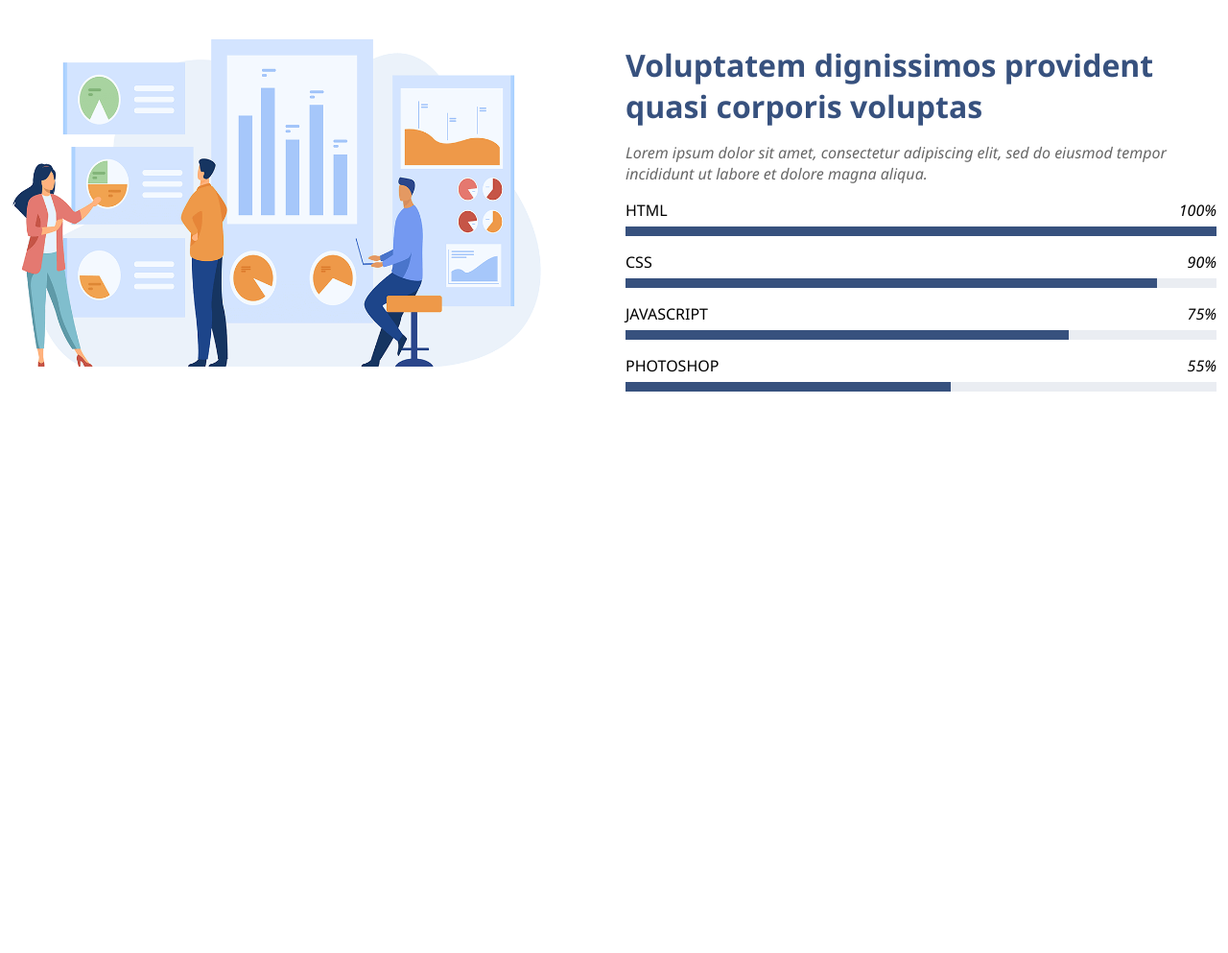
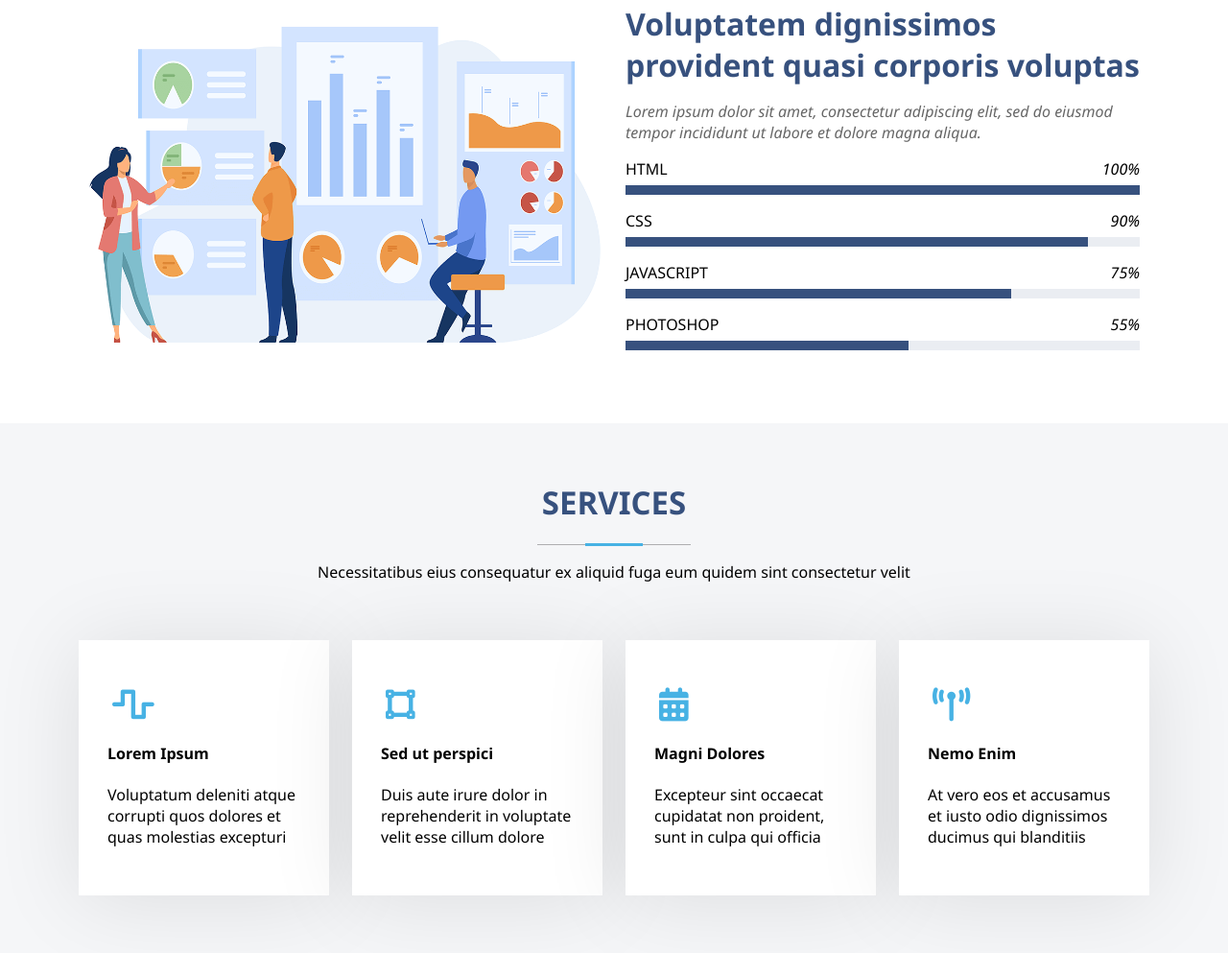
Before and after one commit to Faizan754/Project-02, a plain HTML site: page index.html in a window 1280 px wide. Shown: the part 1768-2761 px from the top of the page at 96% size. Before the commit the page ends 2252 px from the top, so only its background shows below. Drawn offline with Linux system fonts and the light colour scheme.

Commit message:
Added Services Section

```diff
--- a/index.html
+++ b/index.html
@@ -103,7 +103,7 @@
       <section id="about-info">
         <div class="about-info-heading">
           <h2>ABOUT US</h2>
-          <div class="about-info-heading-border-bottom">
+          <div class="heading-border-bottom">
             <span class="border-bottom-one"></span>
             <span class="border-bottom-two"></span>
             <span class="border-bottom-three"></span>
@@ -298,6 +298,47 @@
           </div>
         </div>
       </section>
+      <section class="services-section">
+        <div class="services-section-header">
+          <h2>SERVICES</h2>
+          <div class="heading-border-bottom services-border-bottom">
+            <span class="border-bottom-one"></span>
+            <span class="border-bottom-two"></span>
+            <span class="border-bottom-three"></span>
+          </div>
+          <p>Necessitatibus eius consequatur ex aliquid fuga eum quidem sint consectetur velit</p>
+        </div>
+        <div class="services-section-flex-container">
+          <div class="services-section-flex-container-box">
+            <div class="services-section-box-flex">
+            <i class="fa-solid fa-wave-square"></i>
+            <h4>Lorem Ipsum</h4>
+            <p>Voluptatum deleniti atque corrupti quos dolores et quas molestias excepturi</p>
+            </div>
+          </div>
+          <div class="services-section-flex-container-box">
+            <div class="services-section-box-flex">
+            <i class="fa-solid fa-vector-square"></i>
+            <h4>Sed ut perspici</h4>
+            <p>Duis aute irure dolor in reprehenderit in voluptate velit esse cillum dolore</p>
+            </div>
+          </div>
+          <div class="services-section-flex-container-box">
+            <div class="services-section-box-flex">
+            <i class="fa-solid fa-calendar-days"></i>
+            <h4>Magni Dolores</h4>
+            <p>Excepteur sint occaecat cupidatat non proident, sunt in culpa qui officia</p>
+            </div>
+          </div>
+          <div class="services-section-flex-container-box">
+            <div class="services-section-box-flex">
+            <i class="fa-solid fa-tower-broadcast"></i>
+            <h4>Nemo Enim</h4>
+            <p>At vero eos et accusamus et iusto odio dignissimos ducimus qui blanditiis</p>
+            </div>
+          </div>
+        </div>
+      </section>
     </main>
   </body>
 </html>
--- a/style.css
+++ b/style.css
@@ -299,7 +299,7 @@ body {
     margin: 0;
 }
 
-.about-info-heading-border-bottom {
+.heading-border-bottom {
     display: inline-block;
     display: flex;
     flex-direction: row;
@@ -485,16 +485,17 @@ body {
     margin: 0 auto;
     display: flex;
     align-items: center;
-    justify-content: center;
 }
 
 .skills-section-left-side {
     width: 50%;
     padding: 0 12px;
+    display: flex;
+    text-align: center;
 }
 
 .skills-section-left-side img {
-    width: 90%;
+    width: 100%;
 }
 
 .skills-section-right-side {
@@ -505,7 +506,7 @@ body {
 .skills-section-right-side h4 {
     font-size: 32px;
     color: #37517e;
-    margin-bottom: 8px;
+    margin: 0 0 8px 0;
 }
 
 .skills-section-right-side em {
@@ -554,6 +555,91 @@ body {
     width: 55%;
     height: 10px;
 }
+
+.services-section {
+    background-color: #f5f6f8;
+    width: 100%;
+    padding: 60px 0;
+}
+
+.services-section-header {
+    text-align: center;
+    padding: 0 12px 60px;
+}
+
+.services-section-header>p {
+    margin-bottom: 0;
+}
+
+.services-section-header h2 {
+    margin-top: 0;
+    font-size: 33px;
+    color: #37517e;
+    margin-bottom: 20px;
+}
+
+.services-section-flex-container {
+    display: flex;
+    width: 100%;
+    margin: 0 auto;
+    align-items: center;
+    justify-content: center;
+}
+
+.services-section-box-flex {
+    display: flex;
+    flex-direction: column;
+    padding: 50px 30px;
+}
+
+.services-section-box-flex i {
+    color: #47B2E4;
+    font-size: 35px;
+}
+
+.services-section-box-flex h4 {
+    margin: 14 0 14px 0;
+    transition: .6s;
+}
+
+.services-section-box-flex p {
+    margin: 0;
+}
+
+.services-border-bottom .border-bottom-one,
+.services-border-bottom .border-bottom-three {
+    height: .9px;
+    opacity: .4;
+}
+
+.services-section-flex-container-box {
+    background-color: white;
+    margin: 0 12px;
+    width: 25%;
+    box-shadow: 0px 5px 90px 0px rgba(0, 0, 0, .1);
+    transition: .6s;
+}
+
+.services-section-flex-container-box:hover {
+    transform: translateY(-10px);
+}
+
+.services-section-flex-container-box:hover .services-section-box-flex h4 {
+    color: #47B2E4;
+}
+
+
+
+
+
+
+
+
+
+
+
+
+
 
 
 .nav-bar>a:hover {
@@ -640,6 +726,12 @@ body {
         max-width: 960px;
     }
 
+    .skills-section-flex-container {
+        max-width: 900px;
+    }
+
+
+
 }
 
 @media screen and (min-width: 1200px) {
@@ -661,7 +753,16 @@ body {
     .about-info-flex-container {
         max-width: 1120px;
     }
+
+    .skills-section-flex-container {
+        max-width: 1120px;
+    }
+
+    .services-section-flex-container {
+        max-width: 1140px;
+    }
 }
+
 
 @media screen and (min-width: 1400px) {
     .flex-container {
@@ -682,8 +783,13 @@ body {
     }
 
     .skills-section-flex-container {
+        max-width: 1350px;
+    }
+
+    .services-section-flex-container {
         max-width: 1320px;
     }
+
 
 }
 
@@ -695,7 +801,22 @@ body {
     .main-section-navbar {
         display: none;
     }
+
+    .services-section-flex-container {
+        max-width: 960px;
+        flex-wrap: wrap;
+
+    }
+
+    .services-section-flex-container-box {
+        width: 45%;
+        margin: 12px 12px;
+    }
 }
+
+
+
+
 
 @media screen and (max-width: 990px) {
     .flex-container {
@@ -736,6 +857,29 @@ body {
     .middle-content-flex-container-right-side {
         width: 100%;
     }
+
+    .skills-section-flex-container {
+        flex-direction: column;
+        max-width: 700px;
+    }
+
+    .skills-section-left-side {
+        width: 100%;
+        margin-bottom: 20px;
+    }
+
+    .skills-section-right-side {
+        width: 100%;
+    }
+
+    .services-section-flex-container {
+        max-width: 770px;
+    }
+
+
+
+
+
 }
 
 @media screen and (max-width: 770px) {
@@ -757,6 +901,18 @@ body {
 
     .about-info-flex-container {
         max-width: 635px;
+    }
+
+    .skills-section-flex-container {
+        max-width: 530px;
+    }
+
+    .services-section-flex-container {
+        max-width: 550px;
+    }
+
+    .services-section-flex-container-box {
+        width: 100%;
     }
 
 
```
